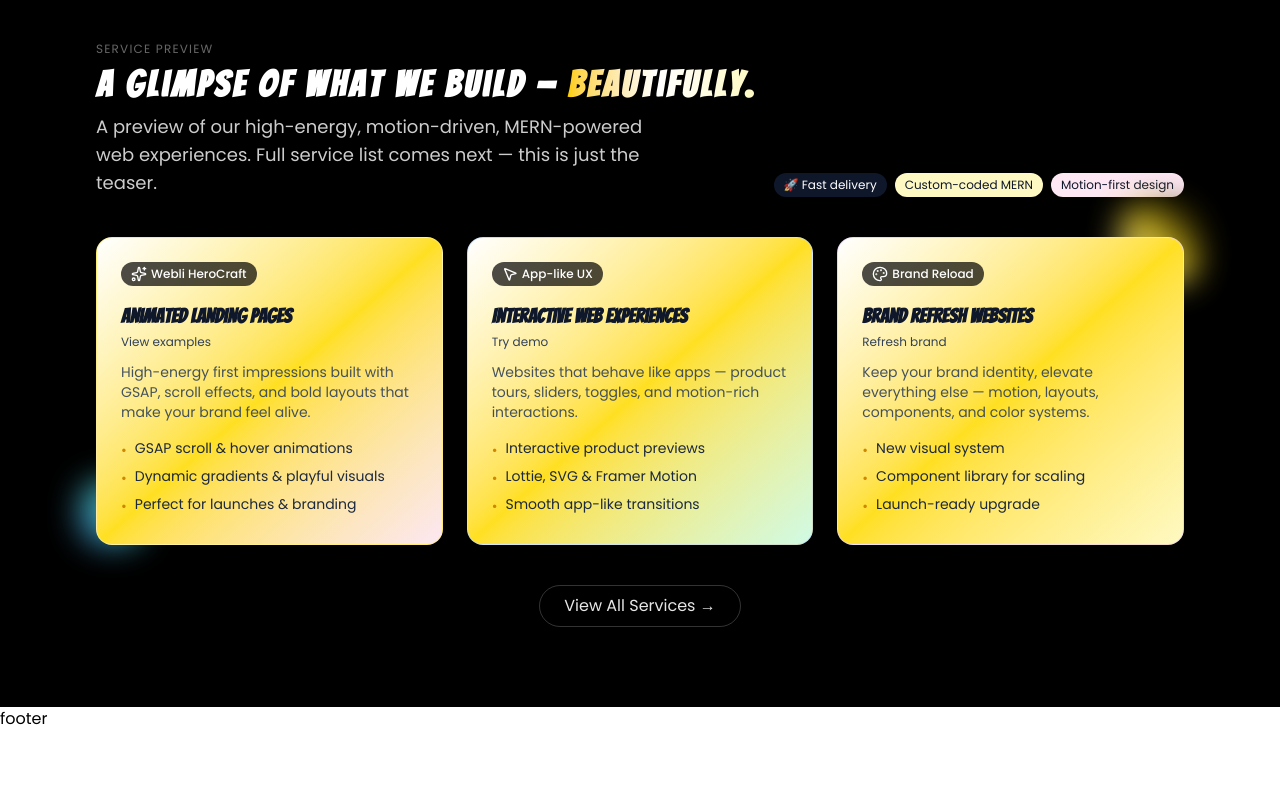
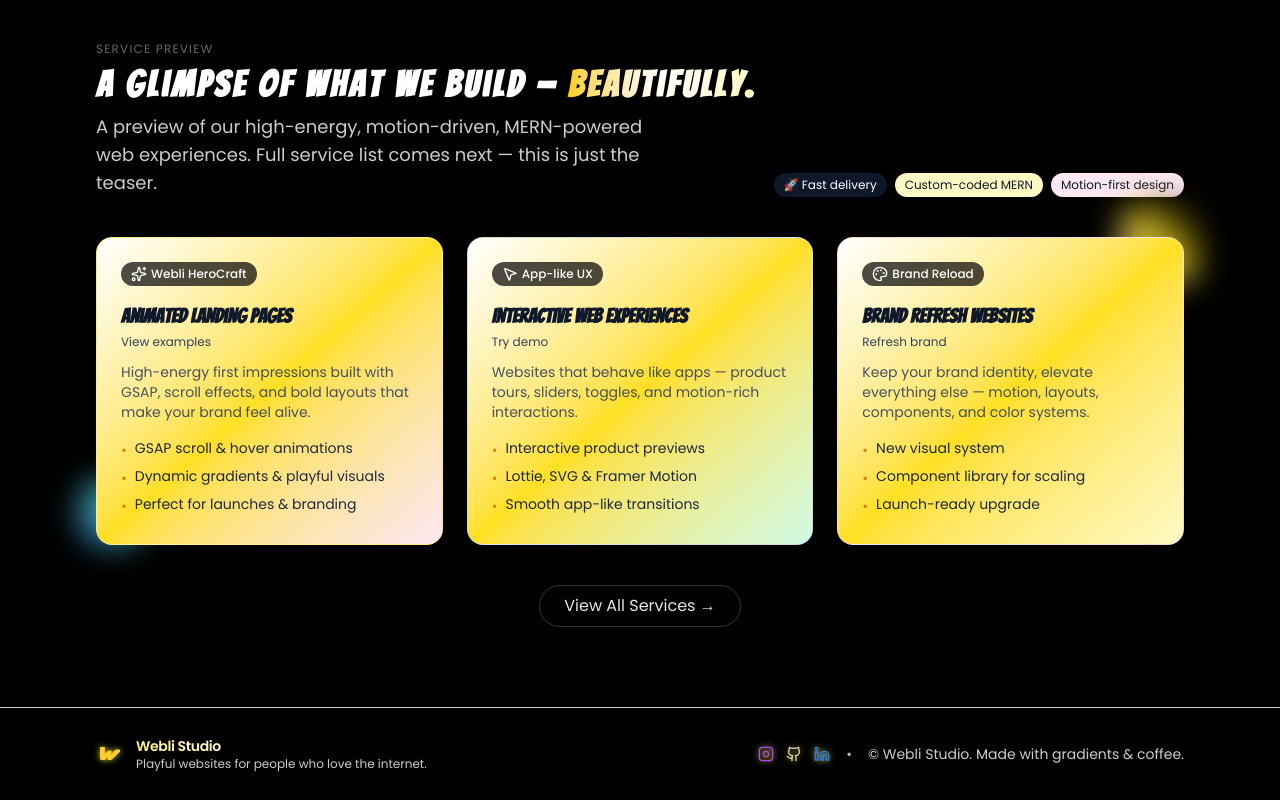
Before and after one commit to rishabh0777/webli-v2, a Next.js app in the folder weblistudio/: page / in a window 1280 px wide. Shown: the part 2034-2834 px from the top of the page. Before the commit the page ends 2765 px from the top, so only its background shows below. Built offline with nearby package versions, Linux system fonts and the light colour scheme.

Commit message:
feat: implement Footer component with branding and social links

```diff
--- a/weblistudio/src/app/layout/footer.js
+++ b/weblistudio/src/app/layout/footer.js
@@ -1,9 +1,43 @@
 "use client";
+import Image from 'next/image';
 import React from 'react'
+import { InstagramIcon, LinkedinIcon, GithubIcon } from 'lucide-react';
 
 const Footer = () => {
   return (
-    <div>footer</div>
+    <footer class="border-t border-white/80 bg-black backdrop-blur-sm">
+        <div class="max-w-6xl mx-auto px-4 sm:px-6 lg:px-8 py-6 sm:py-7">
+          <div class="flex flex-col md:flex-row md:items-center md:justify-between gap-4">
+            <div class="flex items-center gap-3">
+              <div class="h-7 w-7 rounded-2xl flex items-center justify-center">
+                <Image
+                  className='glow'
+                  src="/logo/logoIconTransparent.svg"
+                  alt="Webli Studio Logo"
+                  width={20}
+                  height={20}
+
+                />
+              </div>
+              <div>
+                <span className='block bg-gradient-to-r from-yellow-200 via-white to-yellow-300 bg-clip-text text-transparent'>
+                <p class="text-xs sm:text-sm font-semibold tracking-tight">Webli Studio</p>
+                </span>
+                <p class="text-xs text-white/80">Playful websites for people who love the internet.</p>
+              </div>
+            </div>
+            <div class="flex flex-wrap items-center gap-4 text-xs sm:text-sm text-white/80">
+              <div class="flex gap-3">
+                <a href="#" class="text-purple-500 glow"><InstagramIcon size={16} /></a>
+                <a href="#" class="glow"><GithubIcon size={16} /></a>
+                <a href="#" class="text-blue-500 glow"><LinkedinIcon size={16} /></a>
+              </div>
+              <span class="hidden sm:inline text-white/70">•</span>
+              <span>© <span id="year"></span> Webli Studio. Made with gradients &amp; coffee.</span>
+            </div>
+          </div>
+        </div>
+      </footer>
   )
 }
 
```
